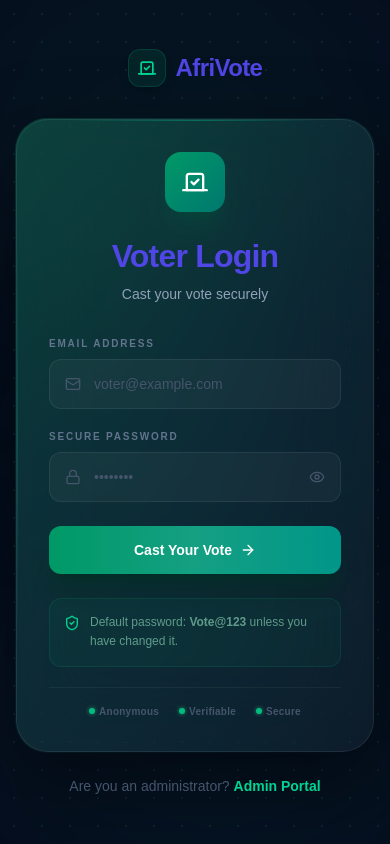
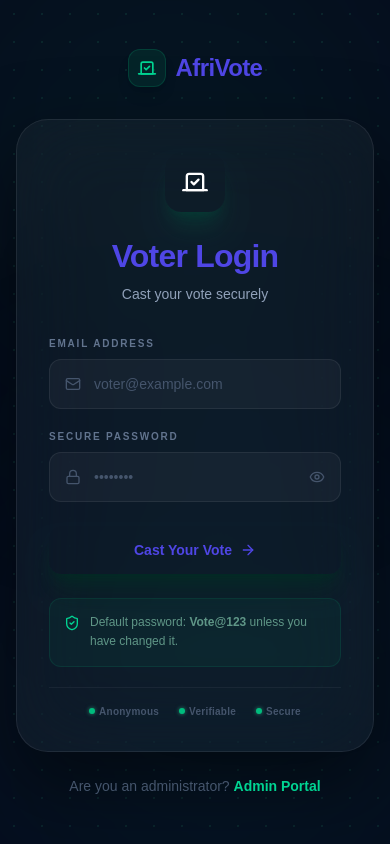
Before and after one commit to sumniclementpeamba/afrivote-frontend, a Next.js app: page /vote/login in a window 390 px wide. Built offline with nearby package versions, Linux system fonts and the light colour scheme; no server answers.

Commit message:
Fix mobile visibility with strong CSS overrides for light mode

```diff
--- a/src/app/globals.css
+++ b/src/app/globals.css
@@ -130,19 +130,20 @@ body {
 }
 
 /* ═══════════════════════════════════════════════════════════════════════════
-   MOBILE VISIBILITY OVERRIDE – FORCES ALL CONTENT VISIBLE ON SMALL SCREENS
-   This must be placed last to override any other rules (especially Framer Motion
-   inline styles and Tailwind gradient text).
+   MOBILE VISIBILITY OVERRIDE (LIGHT MODE PRIORITY)
+   Forces all content to be visible on screens ≤ 768px.
+   Works for light theme by default, with dark‑mode overrides following.
    ═══════════════════════════════════════════════════════════════════════════ */
 @media (max-width: 768px) {
-  /* Force every element to be fully opaque and static */
+  /* ---- 1. Force every element to be fully opaque and static ---- */
   * {
     opacity: 1 !important;
     transform: none !important;
     animation: none !important;
+    transition: none !important;
   }
 
-  /* Kill any inline opacity / transform set by Framer Motion */
+  /* ---- 2. Kill any Framer Motion inline styles that hide content ---- */
   [style*="opacity: 0"] {
     opacity: 1 !important;
   }
@@ -150,10 +151,11 @@ body {
     transform: none !important;
   }
 
-  /* Make all gradient text solid and visible (light mode) */
+  /* ---- 3. Make ALL gradient text solid & visible (light mode) ---- */
   .text-transparent,
-  .bg-clip-text.text-transparent,
-  [class*="bg-gradient-to-"].text-transparent {
+  .bg-clip-text,
+  [class*="text-transparent"],
+  [class*="bg-clip-text"] {
     color: #4f46e5 !important;                 /* Indigo-600 */
     -webkit-text-fill-color: #4f46e5 !important;
     background: none !important;
@@ -161,23 +163,31 @@ body {
     -webkit-background-clip: border-box !important;
   }
 
-  /* Dark mode overrides for gradient text */
+  /* Also target elements that use gradient text via arbitrary classes */
+  [class*="bg-gradient-to-"] {
+    -webkit-text-fill-color: #4f46e5 !important;
+    color: #4f46e5 !important;
+    background: none !important;
+    background-clip: border-box !important;
+    -webkit-background-clip: border-box !important;
+  }
+
+  /* ---- 4. Ensure sections with whileInView are visible ---- */
+  section {
+    opacity: 1 !important;
+    transform: none !important;
+  }
+
+  /* ---- 5. Dark mode overrides (in case user toggles) ---- */
   .dark .text-transparent,
-  .dark .bg-clip-text.text-transparent,
-  .dark [class*="bg-gradient-to-"].text-transparent {
+  .dark .bg-clip-text,
+  .dark [class*="text-transparent"],
+  .dark [class*="bg-clip-text"],
+  .dark [class*="bg-gradient-to-"] {
     color: #e0e7ff !important;                 /* Indigo-100 */
     -webkit-text-fill-color: #e0e7ff !important;
     background: none !important;
     background-clip: border-box !important;
     -webkit-background-clip: border-box !important;
   }
-
-  /* Ensure any element with animated gradient background stays visible */
-  .bg-gradient-to-r,
-  .bg-gradient-to-tr,
-  .bg-gradient-to-br,
-  .bg-gradient-to-tl,
-  .bg-gradient-to-bl {
-    /* Do not modify – these are fine; only text gradient was broken */
-  }
 }
```
